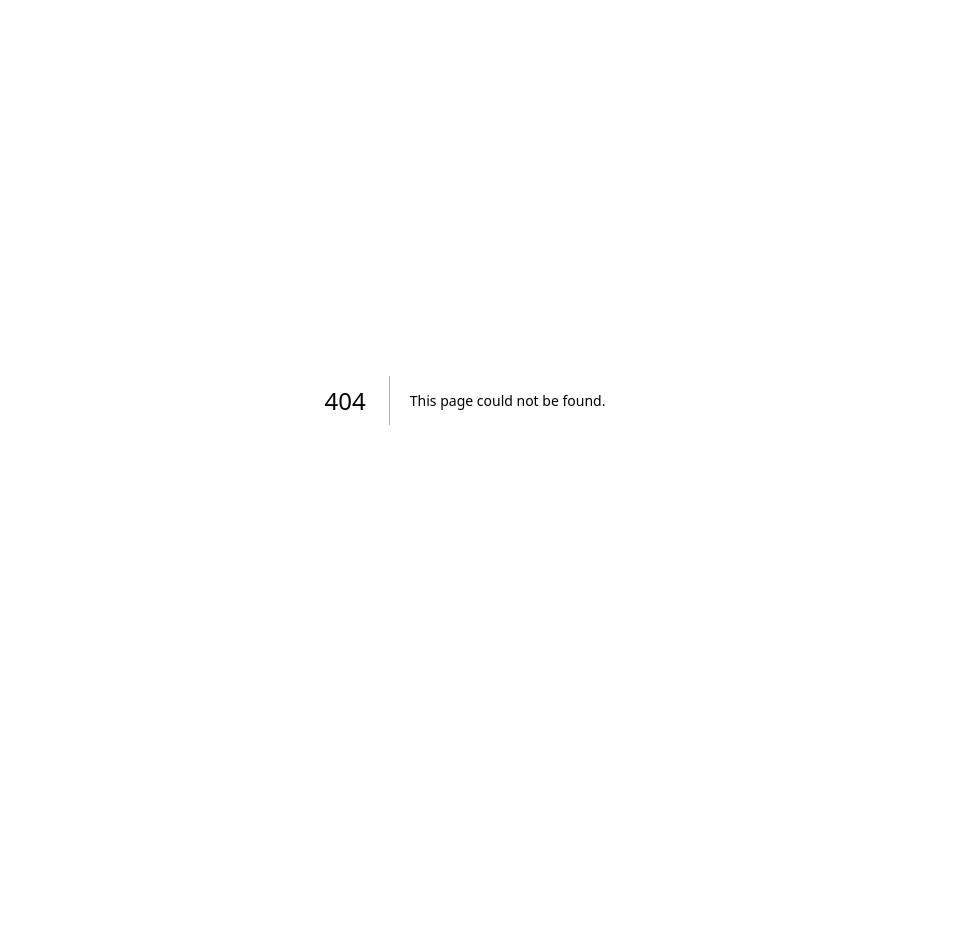
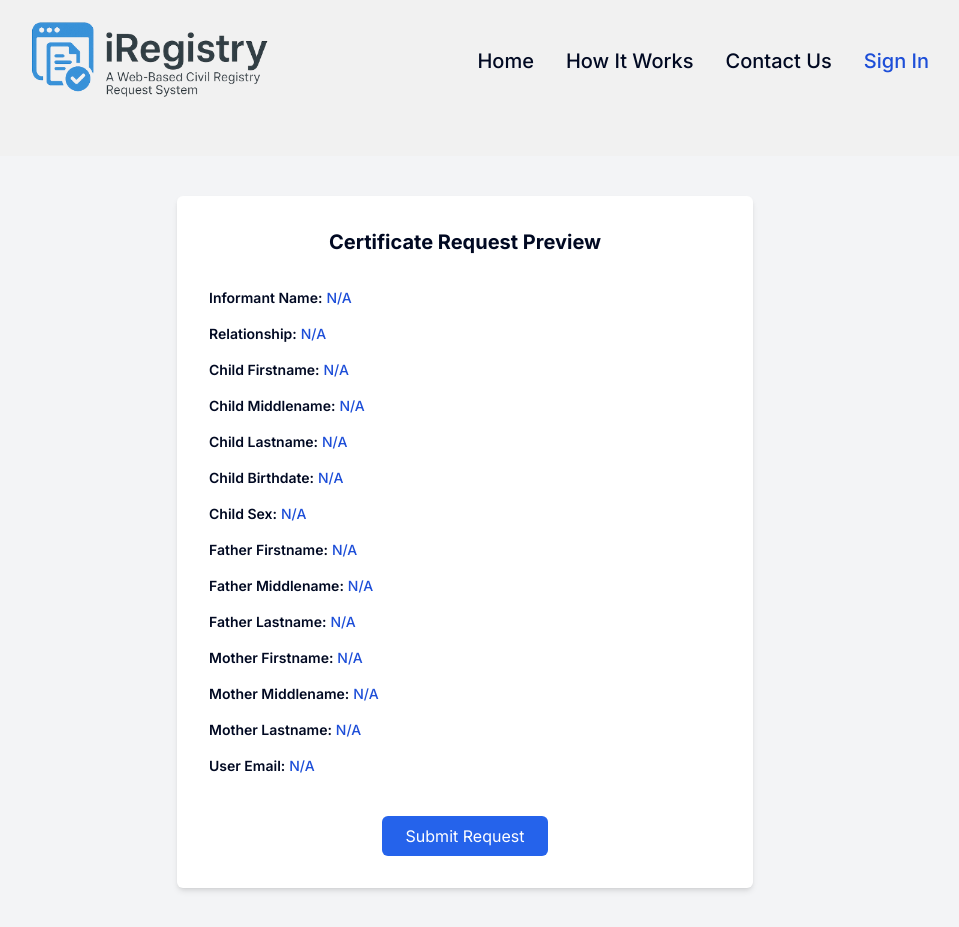
Before and after one commit to lloydeebill/iRegistry, a Next.js app: page /reqstcolb/form-preview in a window 1280 px wide. Before the commit this address had no page. Shown: the top 927 px of the page, without its empty margins (175-1134 px from the left). Before the commit the page ends 800 px from the top, so only its background shows below. Built offline with nearby package versions, Linux system fonts and the light colour scheme; no server answers.

Commit message:
added request colb form preview, connected submission data to supabase

```diff
--- a/app/components/FormPreview.jsx
+++ b/app/components/FormPreview.jsx
@@ -123,7 +123,9 @@ const FormPreview = () => {
 							<span className="font-semibold capitalize">
 								{key.replaceAll("_", " ")}:
 							</span>{" "}
-							{value || "N/A"}
+							<span className="text-blue-700 font-medium">
+								{value || "N/A"}
+							</span>
 						</p>
 					))}
 				</div>
--- a/app/components/RequestColbForm.jsx
+++ b/app/components/RequestColbForm.jsx
@@ -1,8 +1,10 @@
 "use client";
 
 import { useState } from "react";
+import { useRouter } from "next/navigation";
 
 export default function RequestColbForm() {
+	const router = useRouter();
 	const [values, setValues] = useState({
 		informant_name: "",
 		relationship: "",
@@ -26,8 +28,15 @@ export default function RequestColbForm() {
 
 	const handleSubmit = (e) => {
 		e.preventDefault();
-		console.log("Submitted request:", values);
-		// TODO: Insert into Supabase or navigate to preview
+
+		const queryParams = new URLSearchParams();
+		Object.entries(values).forEach(([key, value]) => {
+			if (typeof value === "string") {
+				queryParams.append(key, value);
+			}
+		});
+
+		router.push(`/reqstcolb/form-preview?${queryParams.toString()}`);
 	};
 
 	return (
@@ -108,7 +117,7 @@ export default function RequestColbForm() {
 								type="radio"
 								name="child_sex"
 								value="Male"
-									checked={values.sex === "Male"}
+								checked={values.child_sex === "Male"}
 								onChange={handleChange}
 								className="w-4 h-4"
 							/>
@@ -119,7 +128,7 @@ export default function RequestColbForm() {
 								type="radio"
 								name="child_sex"
 								value="Female"
-									checked={values.sex === "Female"}
+								checked={values.child_sex === "Female"}
 								onChange={handleChange}
 								className="w-4 h-4"
 							/>
@@ -137,7 +146,7 @@ export default function RequestColbForm() {
 						type="date"
 						name="child_birthdate"
 						onChange={handleChange}
-						value={values.birthdate}
+						value={values.child_birthdate}
 						className="block w-full p-2 rounded text-sm border border-gray-300"
 					/>
 				</div>
--- /dev/null
+++ b/app/components/RequestPreview.jsx
@@ -0,0 +1,99 @@
+"use client";
+import { useSearchParams } from "next/navigation";
+import { supabase } from "@/lib/supabaseClient";
+import { useState, useEffect } from "react";
+
+const RequestPreview = () => {
+	const searchParams = useSearchParams();
+	const [userEmail, setUserEmail] = useState("");
+	const [status, setStatus] = useState("");
+
+	// ✅ Get currently logged-in user's email
+	useEffect(() => {
+		const getUser = async () => {
+			const {
+				data: { session },
+			} = await supabase.auth.getSession();
+			setUserEmail(session?.user?.email || "");
+		};
+		getUser();
+	}, []);
+
+	// ✅ Helper to safely read values from query params
+	const get = (key) => searchParams.get(key) || "";
+
+	// ✅ Build request data including email from Supabase
+	const requestData = {
+		informant_name: get("informant_name"),
+		relationship: get("relationship"),
+		child_firstname: get("child_firstname"),
+		child_middlename: get("child_middlename"),
+		child_lastname: get("child_lastname"),
+		child_birthdate: get("child_birthdate"),
+		child_sex: get("child_sex"),
+		father_firstname: get("father_firstname"),
+		father_middlename: get("father_middlename"),
+		father_lastname: get("father_lastname"),
+		mother_firstname: get("mother_firstname"),
+		mother_middlename: get("mother_middlename"),
+		mother_lastname: get("mother_lastname"),
+		user_email: userEmail, // ✅ pulled from Supabase session
+		status: "Pending",
+	};
+
+	const handleSubmitRequest = async () => {
+		try {
+			const { error } = await supabase
+				.from("birth_requests") // Replace with your actual table
+				.insert([requestData]);
+
+			if (error) {
+				setStatus("Error submitting request: " + error.message);
+			} else {
+				setStatus(
+					"Request submitted successfully. We'll notify you via email."
+				);
+			}
+		} catch (err) {
+			console.error("Request submission failed:", err);
+			setStatus("An unexpected error occurred.");
+		}
+	};
+
+	return (
+		<div className="min-h-8 bg-gray-100 py-10 px-4">
+			<div className="max-w-xl mx-auto bg-white p-8 shadow-md rounded-md">
+				<h2 className="text-xl font-bold mb-4 lg:mb-8 text-center">
+					Certificate Request Preview
+				</h2>
+
+				<div className="grid grid-cols-1 gap-2 lg:gap-4 text-sm">
+					{Object.entries(requestData)
+						.filter(([key]) => key !== "status")
+						.map(([key, value]) => (
+							<p key={key}>
+								<span className="font-semibold capitalize">
+									{key.replaceAll("_", " ")}:
+								</span>{" "}
+								<span className="text-blue-700 font-medium">
+									{value || "N/A"}
+								</span>
+							</p>
+						))}
+				</div>
+
+				<div className="mt-6 lg:mt-10 text-center">
+					<button
+						onClick={handleSubmitRequest}
+						className="bg-blue-600 text-white px-6 py-2 rounded-md hover:bg-blue-700"
+					>
+						Submit Request
+					</button>
+					{status && <p className="mt-4 text-sm text-gray-700">{status}</p>}
+				</div>
+			</div>
+		</div>
+	);
+};
+
+export default RequestPreview;
--- /dev/null
+++ b/app/reqstcolb/form-preview/page.jsx
@@ -0,0 +1,39 @@
+"use client";
+import { supabase } from "@/lib/supabaseClient";
+import { Suspense } from "react";
+import RequestPreview from "@/app/components/RequestPreview";
+import Navbar from "../../components/Navbar";
+import Footer from "../../components/Footer";
+import FooterBanner from "@/app/components/FooterBanner";
+import React, { useEffect, useState } from "react";
+
+export default function Page() {
+	const [user, setUser] = useState(null);
+
+	useEffect(() => {
+		const getUser = async () => {
+			const {
+				data: { session },
+			} = await supabase.auth.getSession();
+			setUser(session?.user || null);
+		};
+
+		getUser();
+	}, []);
+
+	return (
+		<main>
+			<main className="flex min-h-screen flex-col bg-[#F1F1F1] container mx-auto lg:px-10 py-4">
+				<Navbar />
+				<div className="mt-16 lg:mt-28 container mx-auto px-6 lg:px-4 py-0">
+					<div className="mt-7 text-blue-500 text-center text-sm lg:text-start lg:text-xl mb-4"></div>
+					<Suspense fallback={<div>Loading form...</div>}>
+						<RequestPreview />
+					</Suspense>
+					<FooterBanner />
+					<Footer />
+				</div>
+			</main>
+		</main>
+	);
+}
```
Lines whose indentation alone changed are shown as unchanged.
